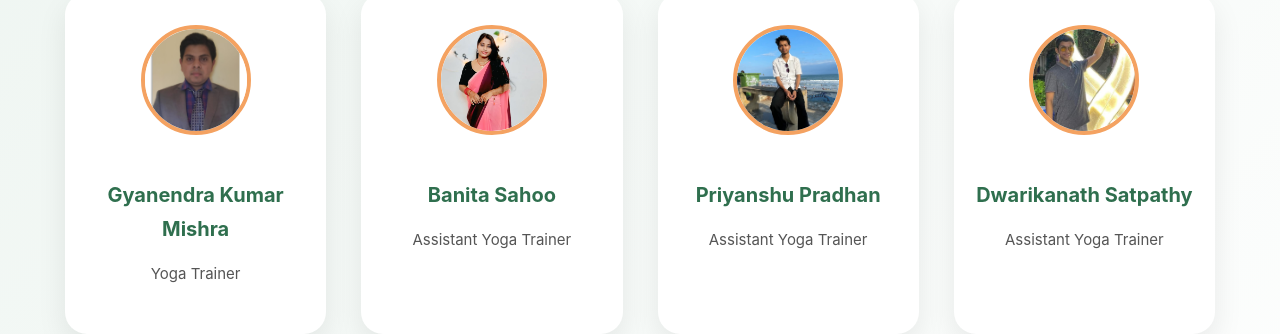
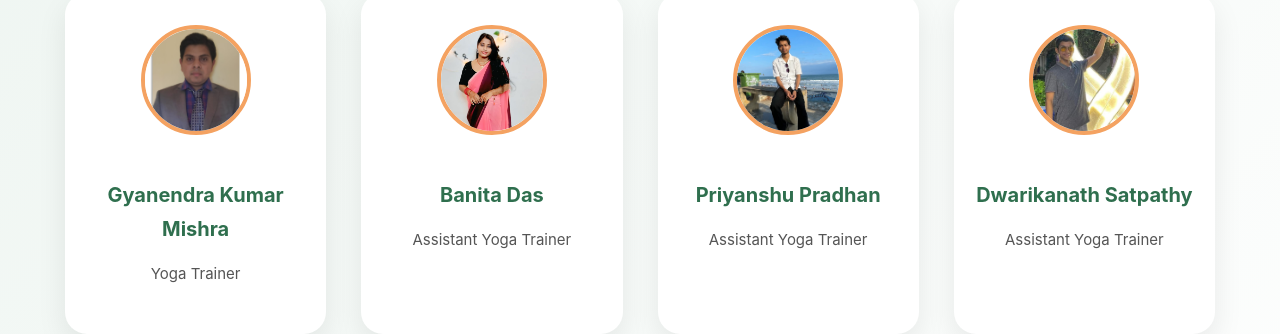
Before and after one commit to CodeWithRites/centurion-yoga-vibes, a React (Vite) app: page / in a window 1280 px wide. Shown: the part 1779-2113 px from the top of the page. Built offline with nearby package versions, Linux system fonts and the light colour scheme; no server answers.

Commit message:
fix problemm

```diff
--- a/src/pages/Home.jsx
+++ b/src/pages/Home.jsx
@@ -78,7 +78,7 @@ export default function Home() {
 
         <div className="team-grid">
           <TeamCard name="Gyanendra Kumar Mishra" role="Yoga Trainer" image={gyana} />
-          <TeamCard name="Banita Sahoo" role="Assistant Yoga Trainer" image={banita} />
+          <TeamCard name="Banita Das" role="Assistant Yoga Trainer" image={banita} />
           <TeamCard name="Priyanshu Pradhan" role="Assistant Yoga Trainer" image={priyanshu} />
           <TeamCard name="Dwarikanath Satpathy" role="Assistant Yoga Trainer" image={dwarika} />
           <TeamCard name="Ritesh Gouda" role="Media & IT Department" image={ritesh} />
```
